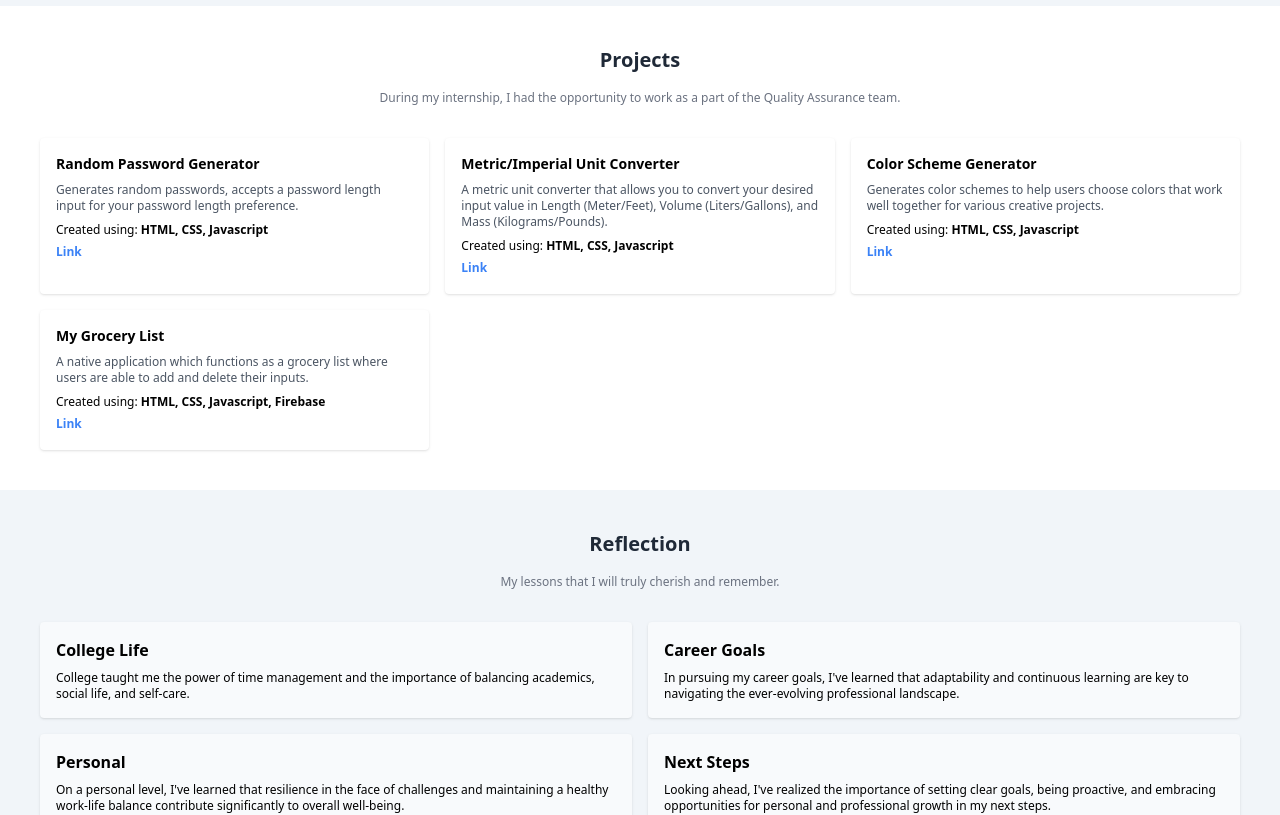
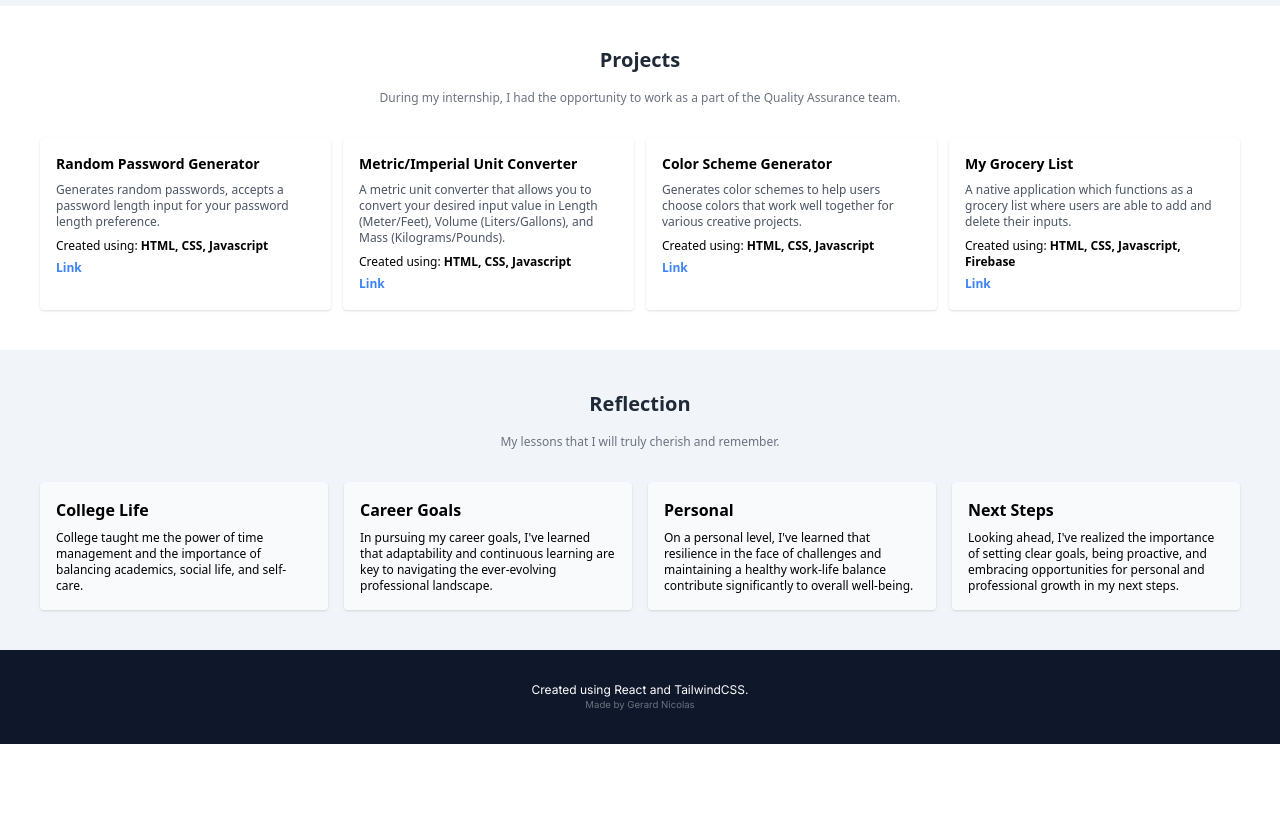
Before and after one commit to gerardnicolas/ispract-portfolio, a React (Vite) app: page / in a window 1280 px wide. Shown: the part 1000-1815 px from the top of the page. After the commit the page ends 1744 px from the top, so only its background shows below. Built offline with nearby package versions, Linux system fonts and the light colour scheme.

Commit message:
projects and reflection card responsiveness

```diff
--- a/src/components/AcadWork.jsx
+++ b/src/components/AcadWork.jsx
@@ -36,7 +36,7 @@
         <div className="flex-col p-10">
             <h1 className="text-center text-xl font-semibold capitalize text-gray-800 dark:text-white lg:text-xl">Projects</h1>
             <p className="text-center text-gray-500 dark:text-gray-300 text-xs mt-4 mb-8">During my internship, I had the opportunity to work as a part of the Quality Assurance team.</p>
-            <div className="grid grid-cols-2 sm:grid-cols-2 lg:grid-cols-3 gap-4">
+            <div className="grid grid-cols-1 sm:grid-cols-1 md:grid-cols-3 lg:grid-cols-4 gap-3">
                 {projects.map((project) => (
                 <div key={project.id} className="bg-white p-4 rounded shadow">
                     <h2 className="text-sm font-semibold mb-2">{project.title}</h2>
--- a/src/components/Reflection.jsx
+++ b/src/components/Reflection.jsx
@@ -29,7 +29,7 @@
             <h1 className="text-center text-xl font-semibold text-gray-800 lg:text-xl">Reflection</h1>
             <p className="mt-4 text-center text-gray-500 dark:text-gray-300 text-xs pb-8">My lessons that I will truly cherish and remember.</p>
 
-            <div className="grid grid-cols-1 md:grid-cols-2 lg:grid-cols-2 gap-4">
+            <div className="grid grid-cols-1 md:grid-cols-2 lg:grid-cols-4 gap-4">
                 {reflections.map((reflection) => (
                     <div key={reflection.id} className='p-4 rounded shadow bg-slate-50'>
                     <h1 className='font-semibold'>{reflection.title}</h1>
```
